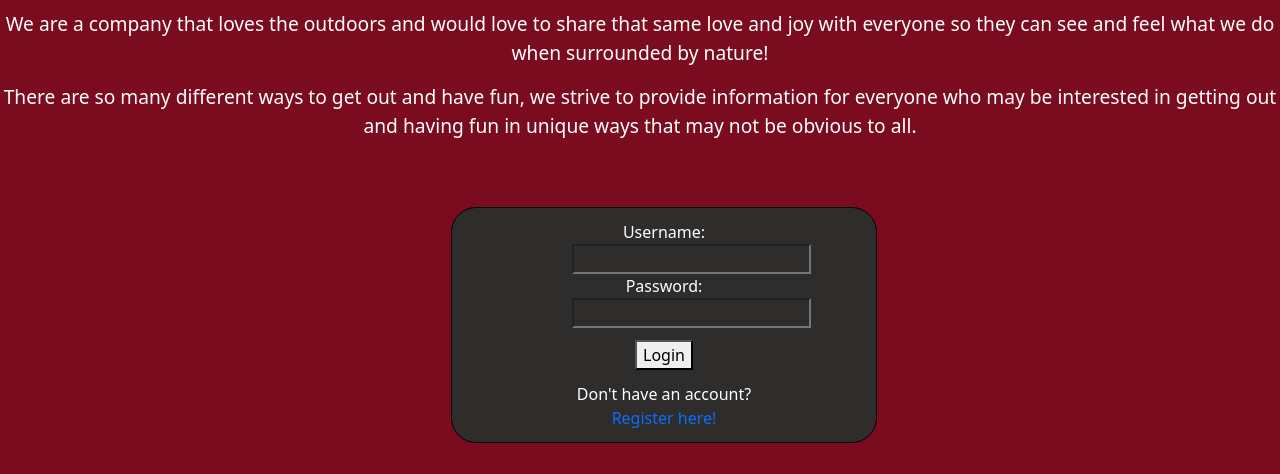
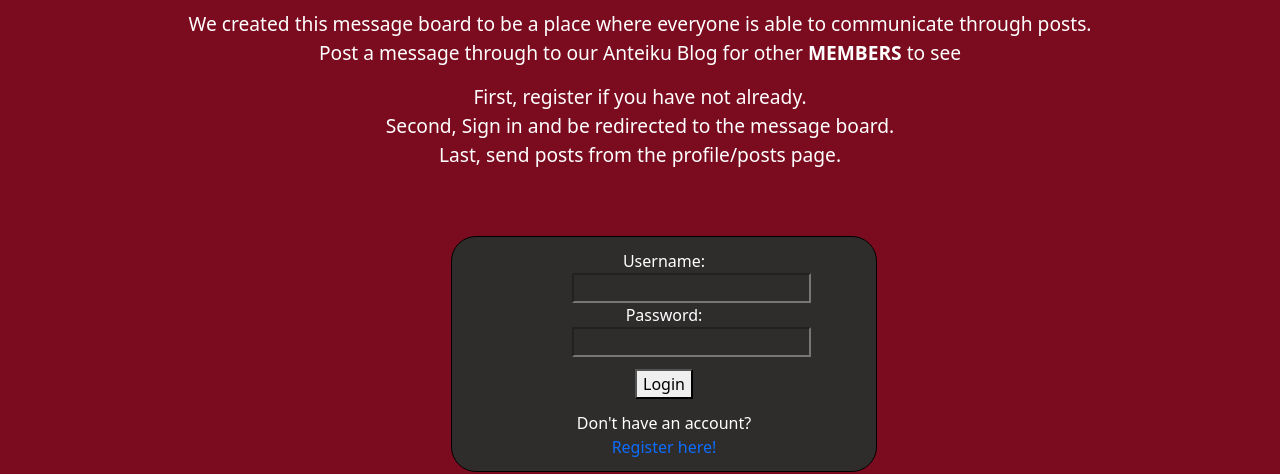
Before and after one commit to bmiller813/Capstone3, a plain HTML site: page index.html in a window 1280 px wide. Shown: the part 626-1100 px from the top of the page. Drawn offline with nearby package versions, Linux system fonts and the light colour scheme.

Commit message:
small fixes

```diff
--- a/index.html
+++ b/index.html
@@ -70,14 +70,12 @@
             <container class="showCase px-4">
 
                 <p>
-                    We are a company that loves the outdoors and would
-                    love to share that same love and joy with everyone so they can see and feel what we do when
-                    surrounded by nature!
+                    We created this message board to be a place where everyone is able to communicate through
+                    posts.<br>Post a message through to our Anteiku Blog  for other <b>MEMBERS</b> to see
                 </p>
                 <p>
-                    There are so many different ways to get out and have fun, we strive to provide information for
-                    everyone who may be interested in getting out and having fun in unique ways that may not be obvious
-                    to all.
+                  First, register if you have not already.<br> Second, Sign in and be redirected to the message board.<br>
+                  Last, send posts from the profile/posts page.
                 </p>
             </container>
         </section>
--- a/posts/posts.js
+++ b/posts/posts.js
@@ -11,7 +11,7 @@ document.addEventListener("DOMContentLoaded", () => {
     const loginData = getLoginData();
     const postArea = document.getElementById("postArea");
     const baseURL = "https://microbloglite.herokuapp.com";
-    const endpoint = "/api/posts";
+    const endpoint = "/api/posts?limit=10000&offset=0";
 
     function buildCard(section, post) {
         //created the card
```
